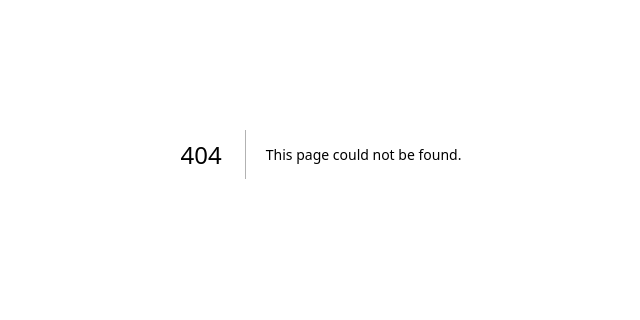
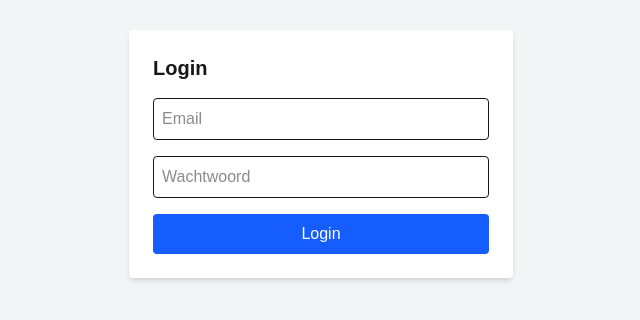
Before and after one commit to scoobydoobydooooooo/schaaklessen-site, a Next.js app: page /login in a window 1280 px wide. Before the commit this address had no page. Shown: the part 246-566 px from the top of the page, without its empty margins (319-959 px from the left). Built offline with nearby package versions, Linux system fonts and the light colour scheme; no server answers.

Commit message:
Set up Supabase login + config

```diff
--- a/package.json
+++ b/package.json
@@ -9,6 +9,7 @@
     "lint": "next lint"
   },
   "dependencies": {
+    "@supabase/supabase-js": "^2.50.0",
     "framer-motion": "^12.18.1",
     "next": "15.3.4",
     "react": "^19.0.0",
--- /dev/null
+++ b/src/app/login/page.tsx
@@ -0,0 +1,59 @@
+"use client";
+
+import { useState } from "react";
+import { supabase } from "@/lib/supabaseClient";
+import { useRouter } from "next/navigation";
+
+export default function LoginPage() {
+  const router = useRouter();
+  const [email, setEmail] = useState("");
+  const [password, setPassword] = useState("");
+  const [error, setError] = useState<string | null>(null);
+
+  const handleLogin = async (e: React.FormEvent) => {
+    e.preventDefault();
+    const { error } = await supabase.auth.signInWithPassword({
+      email,
+      password,
+    });
+    if (error) {
+      setError(error.message);
+    } else {
+      router.push("/dashboard"); // Or wherever your protected page is
+    }
+  };
+
+  return (
+    <div className="flex justify-center items-center h-screen bg-gray-100">
+      <form
+        onSubmit={handleLogin}
+        className="bg-white p-6 rounded shadow-md w-full max-w-sm space-y-4"
+      >
+        <h2 className="text-xl font-bold">Login</h2>
+        {error && <p className="text-red-500">{error}</p>}
+        <input
+          type="email"
+          placeholder="Email"
+          value={email}
+          onChange={(e) => setEmail(e.target.value)}
+          className="w-full border p-2 rounded"
+          required
+        />
+        <input
+          type="password"
+          placeholder="Wachtwoord"
+          value={password}
+          onChange={(e) => setPassword(e.target.value)}
+          className="w-full border p-2 rounded"
+          required
+        />
+        <button
+          type="submit"
+          className="w-full bg-blue-600 hover:bg-blue-700 text-white p-2 rounded"
+        >
+          Login
+        </button>
+      </form>
+    </div>
+  );
+}
--- /dev/null
+++ b/src/lib/supabaseclient.ts
@@ -0,0 +1,6 @@
+import { createClient } from '@supabase/supabase-js';
+
+const supabaseUrl = process.env.NEXT_PUBLIC_SUPABASE_URL!;
+const supabaseAnonKey = process.env.NEXT_PUBLIC_SUPABASE_ANON_KEY!;
+
+export const supabase = createClient(supabaseUrl, supabaseAnonKey);
```
Also changed, not shown: 1 other file (tests, documents, lock files or other folders).
